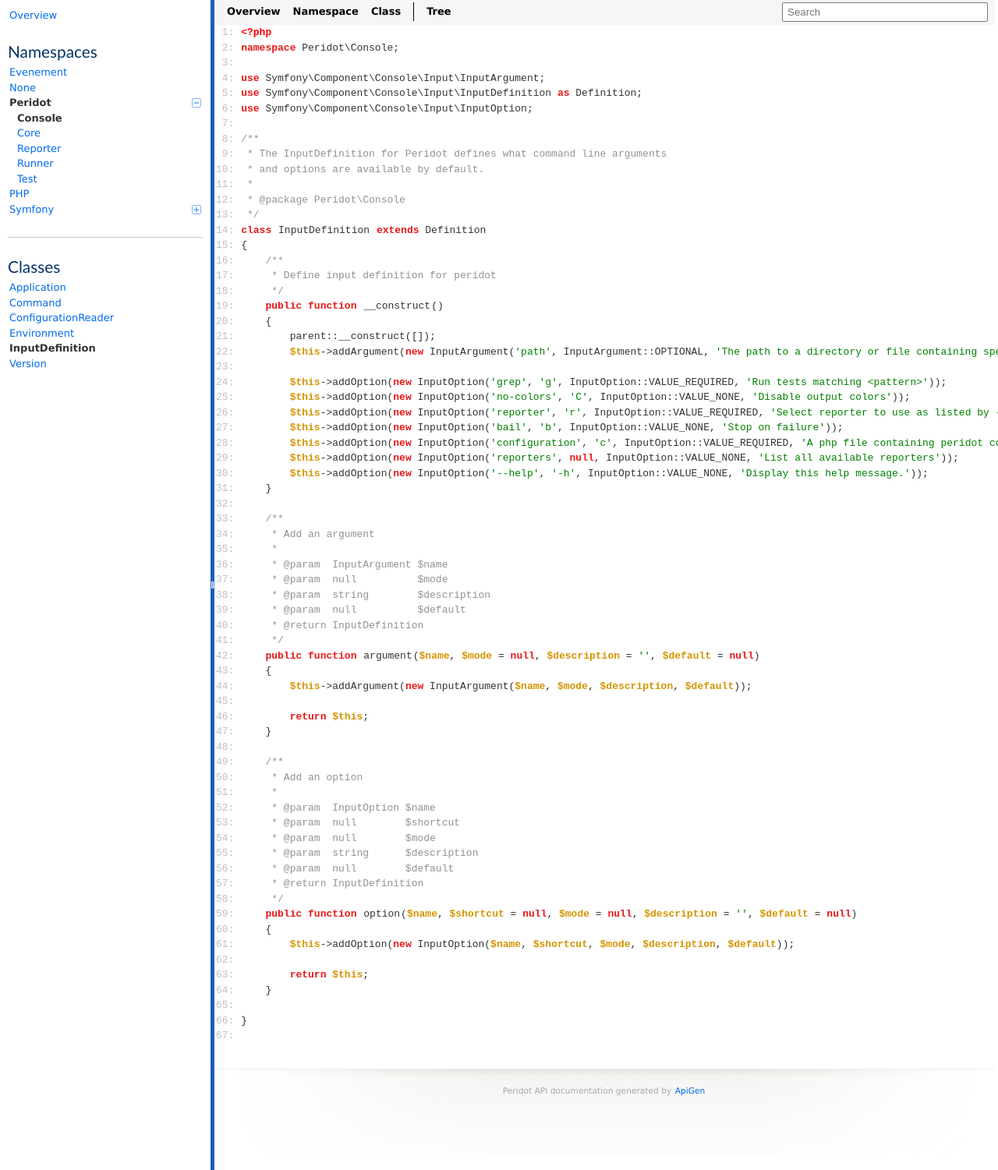
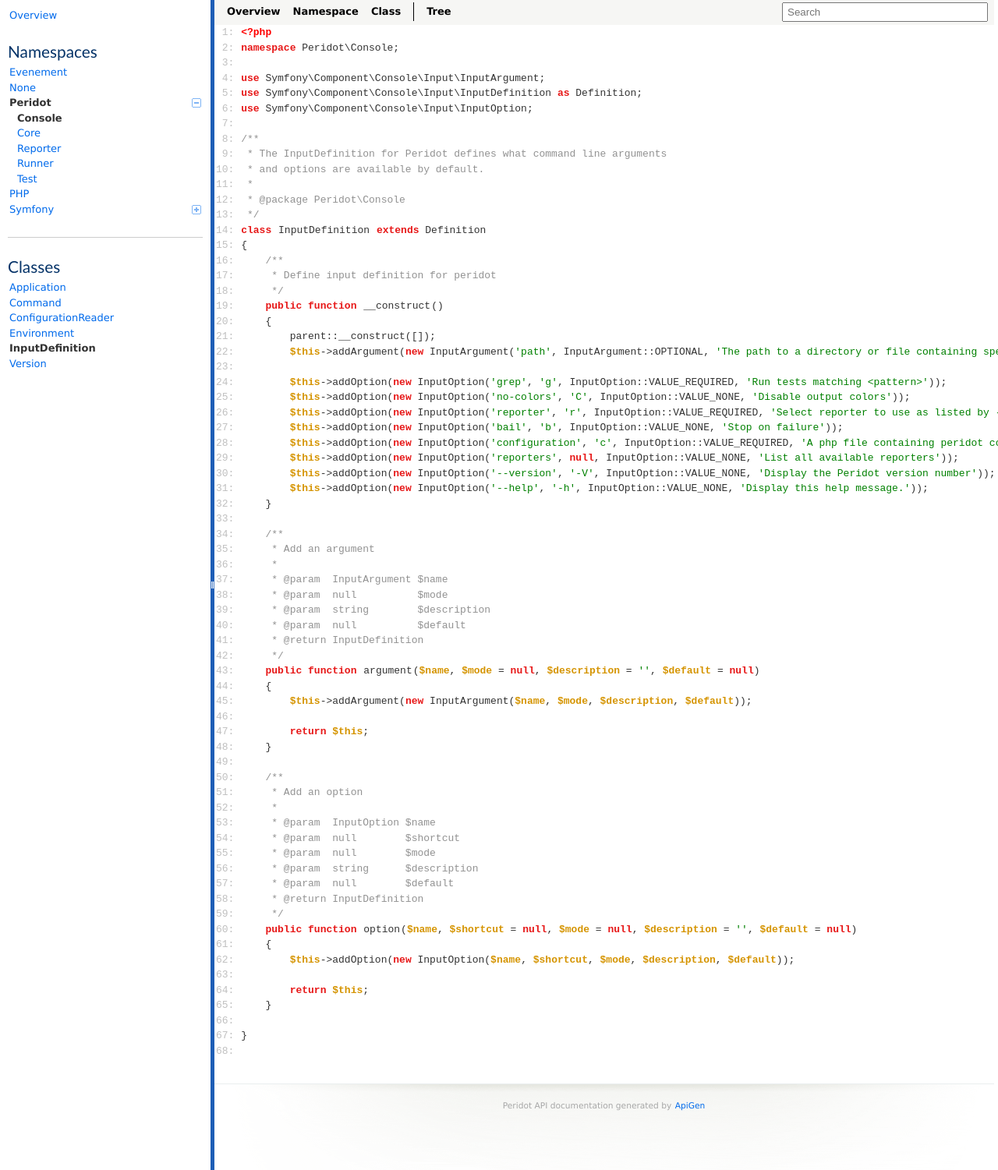
Before and after one commit to peridot-php/peridot-php.github.io, a Jekyll site: the page docs/source-class-Peridot.Console.InputDefinition.html, which Jekyll copies as it is, in a window 1280 px wide. Shown: the whole page at 78% size. Built offline with Jekyll 4.4.1, drawn with Linux system fonts in a browser that asks for light colours.

Commit message:
update docs and add downloads directory

```diff
--- a/docs/class-Peridot.Console.Version.html
+++ b/docs/class-Peridot.Console.Version.html
@@ -177,7 +177,7 @@
 		<td class="value">
 			<div>
 				<a href="#NUMBER" class="anchor">#</a>
-				<code><span class="php-quote">&quot;0.0.0&quot;</span></code>
+				<code><span class="php-quote">&quot;1.0.0&quot;</span></code>
 			</div>
 		</td>
 	</tr>
--- a/docs/source-class-Peridot.Console.InputDefinition.html
+++ b/docs/source-class-Peridot.Console.InputDefinition.html
@@ -148,44 +148,45 @@
 </span><span id="27" class="l"><a class="l" href="#27">27: </a>        <span class="php-var">$this</span>-&gt;addOption(<span class="php-keyword1">new</span> InputOption(<span class="php-quote">'bail'</span>, <span class="php-quote">'b'</span>, InputOption::VALUE_NONE, <span class="php-quote">'Stop on failure'</span>));
 </span><span id="28" class="l"><a class="l" href="#28">28: </a>        <span class="php-var">$this</span>-&gt;addOption(<span class="php-keyword1">new</span> InputOption(<span class="php-quote">'configuration'</span>, <span class="php-quote">'c'</span>, InputOption::VALUE_REQUIRED, <span class="php-quote">'A php file containing peridot configuration'</span>));
 </span><span id="29" class="l"><a class="l" href="#29">29: </a>        <span class="php-var">$this</span>-&gt;addOption(<span class="php-keyword1">new</span> InputOption(<span class="php-quote">'reporters'</span>, <span class="php-keyword1">null</span>, InputOption::VALUE_NONE, <span class="php-quote">'List all available reporters'</span>));
-</span><span id="30" class="l"><a class="l" href="#30">30: </a>        <span class="php-var">$this</span>-&gt;addOption(<span class="php-keyword1">new</span> InputOption(<span class="php-quote">'--help'</span>, <span class="php-quote">'-h'</span>, InputOption::VALUE_NONE, <span class="php-quote">'Display this help message.'</span>));
-</span><span id="31" class="l"><a class="l" href="#31">31: </a>    }
-</span><span id="32" class="l"><a class="l" href="#32">32: </a>
-</span><span id="33" class="l"><a class="l" href="#33">33: </a>    <span class="php-comment">/**
-</span></span><span id="34" class="l"><a class="l" href="#34">34: </a><span class="php-comment">     * Add an argument
-</span></span><span id="35" class="l"><a class="l" href="#35">35: </a><span class="php-comment">     *
-</span></span><span id="36" class="l"><a class="l" href="#36">36: </a><span class="php-comment">     * @param  InputArgument $name
-</span></span><span id="37" class="l"><a class="l" href="#37">37: </a><span class="php-comment">     * @param  null          $mode
-</span></span><span id="38" class="l"><a class="l" href="#38">38: </a><span class="php-comment">     * @param  string        $description
-</span></span><span id="39" class="l"><a class="l" href="#39">39: </a><span class="php-comment">     * @param  null          $default
-</span></span><span id="40" class="l"><a class="l" href="#40">40: </a><span class="php-comment">     * @return InputDefinition
-</span></span><span id="41" class="l"><a class="l" href="#41">41: </a><span class="php-comment">     */</span>
-</span><span id="42" class="l"><a class="l" href="#42">42: </a>    <span class="php-keyword1">public</span> <span class="php-keyword1">function</span> <a id="_argument" href="#_argument">argument</a>(<span class="php-var">$name</span>, <span class="php-var">$mode</span> = <span class="php-keyword1">null</span>, <span class="php-var">$description</span> = <span class="php-quote">''</span>, <span class="php-var">$default</span> = <span class="php-keyword1">null</span>)
-</span><span id="43" class="l"><a class="l" href="#43">43: </a>    {
-</span><span id="44" class="l"><a class="l" href="#44">44: </a>        <span class="php-var">$this</span>-&gt;addArgument(<span class="php-keyword1">new</span> InputArgument(<span class="php-var">$name</span>, <span class="php-var">$mode</span>, <span class="php-var">$description</span>, <span class="php-var">$default</span>));
-</span><span id="45" class="l"><a class="l" href="#45">45: </a>
-</span><span id="46" class="l"><a class="l" href="#46">46: </a>        <span class="php-keyword1">return</span> <span class="php-var">$this</span>;
-</span><span id="47" class="l"><a class="l" href="#47">47: </a>    }
-</span><span id="48" class="l"><a class="l" href="#48">48: </a>
-</span><span id="49" class="l"><a class="l" href="#49">49: </a>    <span class="php-comment">/**
-</span></span><span id="50" class="l"><a class="l" href="#50">50: </a><span class="php-comment">     * Add an option
-</span></span><span id="51" class="l"><a class="l" href="#51">51: </a><span class="php-comment">     *
-</span></span><span id="52" class="l"><a class="l" href="#52">52: </a><span class="php-comment">     * @param  InputOption $name
-</span></span><span id="53" class="l"><a class="l" href="#53">53: </a><span class="php-comment">     * @param  null        $shortcut
-</span></span><span id="54" class="l"><a class="l" href="#54">54: </a><span class="php-comment">     * @param  null        $mode
-</span></span><span id="55" class="l"><a class="l" href="#55">55: </a><span class="php-comment">     * @param  string      $description
-</span></span><span id="56" class="l"><a class="l" href="#56">56: </a><span class="php-comment">     * @param  null        $default
-</span></span><span id="57" class="l"><a class="l" href="#57">57: </a><span class="php-comment">     * @return InputDefinition
-</span></span><span id="58" class="l"><a class="l" href="#58">58: </a><span class="php-comment">     */</span>
-</span><span id="59" class="l"><a class="l" href="#59">59: </a>    <span class="php-keyword1">public</span> <span class="php-keyword1">function</span> <a id="_option" href="#_option">option</a>(<span class="php-var">$name</span>, <span class="php-var">$shortcut</span> = <span class="php-keyword1">null</span>, <span class="php-var">$mode</span> = <span class="php-keyword1">null</span>, <span class="php-var">$description</span> = <span class="php-quote">''</span>, <span class="php-var">$default</span> = <span class="php-keyword1">null</span>)
-</span><span id="60" class="l"><a class="l" href="#60">60: </a>    {
-</span><span id="61" class="l"><a class="l" href="#61">61: </a>        <span class="php-var">$this</span>-&gt;addOption(<span class="php-keyword1">new</span> InputOption(<span class="php-var">$name</span>, <span class="php-var">$shortcut</span>, <span class="php-var">$mode</span>, <span class="php-var">$description</span>, <span class="php-var">$default</span>));
-</span><span id="62" class="l"><a class="l" href="#62">62: </a>
-</span><span id="63" class="l"><a class="l" href="#63">63: </a>        <span class="php-keyword1">return</span> <span class="php-var">$this</span>;
-</span><span id="64" class="l"><a class="l" href="#64">64: </a>    }
-</span><span id="65" class="l"><a class="l" href="#65">65: </a>
-</span><span id="66" class="l"><a class="l" href="#66">66: </a>}
-</span><span id="67" class="l"><a class="l" href="#67">67: </a></span></code></pre>
+</span><span id="30" class="l"><a class="l" href="#30">30: </a>        <span class="php-var">$this</span>-&gt;addOption(<span class="php-keyword1">new</span> InputOption(<span class="php-quote">'--version'</span>, <span class="php-quote">'-V'</span>, InputOption::VALUE_NONE, <span class="php-quote">'Display the Peridot version number'</span>));
+</span><span id="31" class="l"><a class="l" href="#31">31: </a>        <span class="php-var">$this</span>-&gt;addOption(<span class="php-keyword1">new</span> InputOption(<span class="php-quote">'--help'</span>, <span class="php-quote">'-h'</span>, InputOption::VALUE_NONE, <span class="php-quote">'Display this help message.'</span>));
+</span><span id="32" class="l"><a class="l" href="#32">32: </a>    }
+</span><span id="33" class="l"><a class="l" href="#33">33: </a>
+</span><span id="34" class="l"><a class="l" href="#34">34: </a>    <span class="php-comment">/**
+</span></span><span id="35" class="l"><a class="l" href="#35">35: </a><span class="php-comment">     * Add an argument
+</span></span><span id="36" class="l"><a class="l" href="#36">36: </a><span class="php-comment">     *
+</span></span><span id="37" class="l"><a class="l" href="#37">37: </a><span class="php-comment">     * @param  InputArgument $name
+</span></span><span id="38" class="l"><a class="l" href="#38">38: </a><span class="php-comment">     * @param  null          $mode
+</span></span><span id="39" class="l"><a class="l" href="#39">39: </a><span class="php-comment">     * @param  string        $description
+</span></span><span id="40" class="l"><a class="l" href="#40">40: </a><span class="php-comment">     * @param  null          $default
+</span></span><span id="41" class="l"><a class="l" href="#41">41: </a><span class="php-comment">     * @return InputDefinition
+</span></span><span id="42" class="l"><a class="l" href="#42">42: </a><span class="php-comment">     */</span>
+</span><span id="43" class="l"><a class="l" href="#43">43: </a>    <span class="php-keyword1">public</span> <span class="php-keyword1">function</span> <a id="_argument" href="#_argument">argument</a>(<span class="php-var">$name</span>, <span class="php-var">$mode</span> = <span class="php-keyword1">null</span>, <span class="php-var">$description</span> = <span class="php-quote">''</span>, <span class="php-var">$default</span> = <span class="php-keyword1">null</span>)
+</span><span id="44" class="l"><a class="l" href="#44">44: </a>    {
+</span><span id="45" class="l"><a class="l" href="#45">45: </a>        <span class="php-var">$this</span>-&gt;addArgument(<span class="php-keyword1">new</span> InputArgument(<span class="php-var">$name</span>, <span class="php-var">$mode</span>, <span class="php-var">$description</span>, <span class="php-var">$default</span>));
+</span><span id="46" class="l"><a class="l" href="#46">46: </a>
+</span><span id="47" class="l"><a class="l" href="#47">47: </a>        <span class="php-keyword1">return</span> <span class="php-var">$this</span>;
+</span><span id="48" class="l"><a class="l" href="#48">48: </a>    }
+</span><span id="49" class="l"><a class="l" href="#49">49: </a>
+</span><span id="50" class="l"><a class="l" href="#50">50: </a>    <span class="php-comment">/**
+</span></span><span id="51" class="l"><a class="l" href="#51">51: </a><span class="php-comment">     * Add an option
+</span></span><span id="52" class="l"><a class="l" href="#52">52: </a><span class="php-comment">     *
+</span></span><span id="53" class="l"><a class="l" href="#53">53: </a><span class="php-comment">     * @param  InputOption $name
+</span></span><span id="54" class="l"><a class="l" href="#54">54: </a><span class="php-comment">     * @param  null        $shortcut
+</span></span><span id="55" class="l"><a class="l" href="#55">55: </a><span class="php-comment">     * @param  null        $mode
+</span></span><span id="56" class="l"><a class="l" href="#56">56: </a><span class="php-comment">     * @param  string      $description
+</span></span><span id="57" class="l"><a class="l" href="#57">57: </a><span class="php-comment">     * @param  null        $default
+</span></span><span id="58" class="l"><a class="l" href="#58">58: </a><span class="php-comment">     * @return InputDefinition
+</span></span><span id="59" class="l"><a class="l" href="#59">59: </a><span class="php-comment">     */</span>
+</span><span id="60" class="l"><a class="l" href="#60">60: </a>    <span class="php-keyword1">public</span> <span class="php-keyword1">function</span> <a id="_option" href="#_option">option</a>(<span class="php-var">$name</span>, <span class="php-var">$shortcut</span> = <span class="php-keyword1">null</span>, <span class="php-var">$mode</span> = <span class="php-keyword1">null</span>, <span class="php-var">$description</span> = <span class="php-quote">''</span>, <span class="php-var">$default</span> = <span class="php-keyword1">null</span>)
+</span><span id="61" class="l"><a class="l" href="#61">61: </a>    {
+</span><span id="62" class="l"><a class="l" href="#62">62: </a>        <span class="php-var">$this</span>-&gt;addOption(<span class="php-keyword1">new</span> InputOption(<span class="php-var">$name</span>, <span class="php-var">$shortcut</span>, <span class="php-var">$mode</span>, <span class="php-var">$description</span>, <span class="php-var">$default</span>));
+</span><span id="63" class="l"><a class="l" href="#63">63: </a>
+</span><span id="64" class="l"><a class="l" href="#64">64: </a>        <span class="php-keyword1">return</span> <span class="php-var">$this</span>;
+</span><span id="65" class="l"><a class="l" href="#65">65: </a>    }
+</span><span id="66" class="l"><a class="l" href="#66">66: </a>
+</span><span id="67" class="l"><a class="l" href="#67">67: </a>}
+</span><span id="68" class="l"><a class="l" href="#68">68: </a></span></code></pre>
 
 	<div id="footer">
 		Peridot API documentation generated by <a href="http://apigen.org">ApiGen</a>
--- a/docs/source-class-Peridot.Console.Version.html
+++ b/docs/source-class-Peridot.Console.Version.html
@@ -132,7 +132,7 @@
 </span><span id="11" class="l"><a class="l" href="#11">11: </a>    <span class="php-comment">/**
 </span></span><span id="12" class="l"><a class="l" href="#12">12: </a><span class="php-comment">     * @var int
 </span></span><span id="13" class="l"><a class="l" href="#13">13: </a><span class="php-comment">     */</span>
-</span><span id="14" class="l"><a class="l" href="#14">14: </a>    <span class="php-keyword1">const</span> <a id="NUMBER" href="#NUMBER">NUMBER</a> = <span class="php-quote">&quot;0.0.0&quot;</span>;
+</span><span id="14" class="l"><a class="l" href="#14">14: </a>    <span class="php-keyword1">const</span> <a id="NUMBER" href="#NUMBER">NUMBER</a> = <span class="php-quote">&quot;1.0.0&quot;</span>;
 </span><span id="15" class="l"><a class="l" href="#15">15: </a>
 </span><span id="16" class="l"><a class="l" href="#16">16: </a>    <span class="php-comment">/**
 </span></span><span id="17" class="l"><a class="l" href="#17">17: </a><span class="php-comment">     * @var string
```
Also changed, not shown: docs/class-Peridot.Console.InputDefinition.html (+4 -4 lines), 1 other file.
